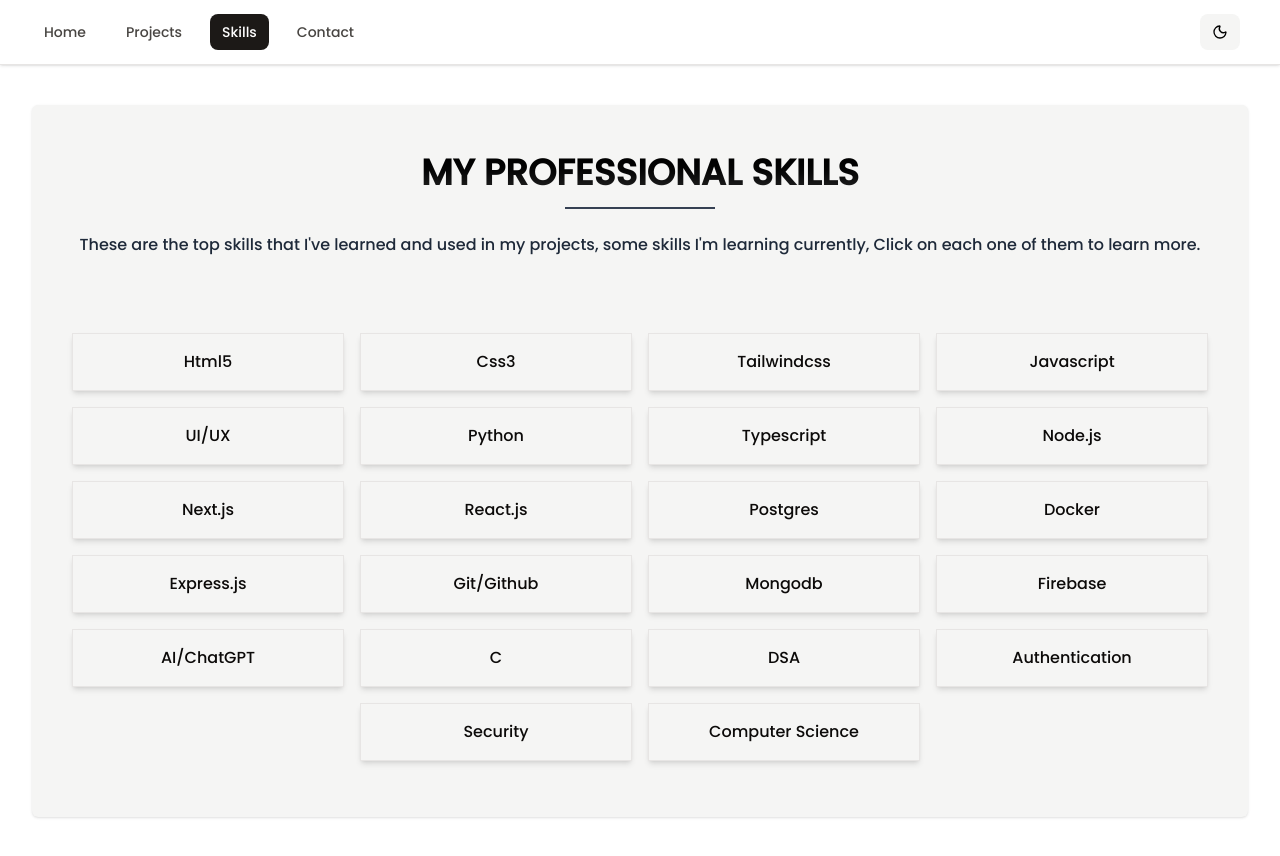
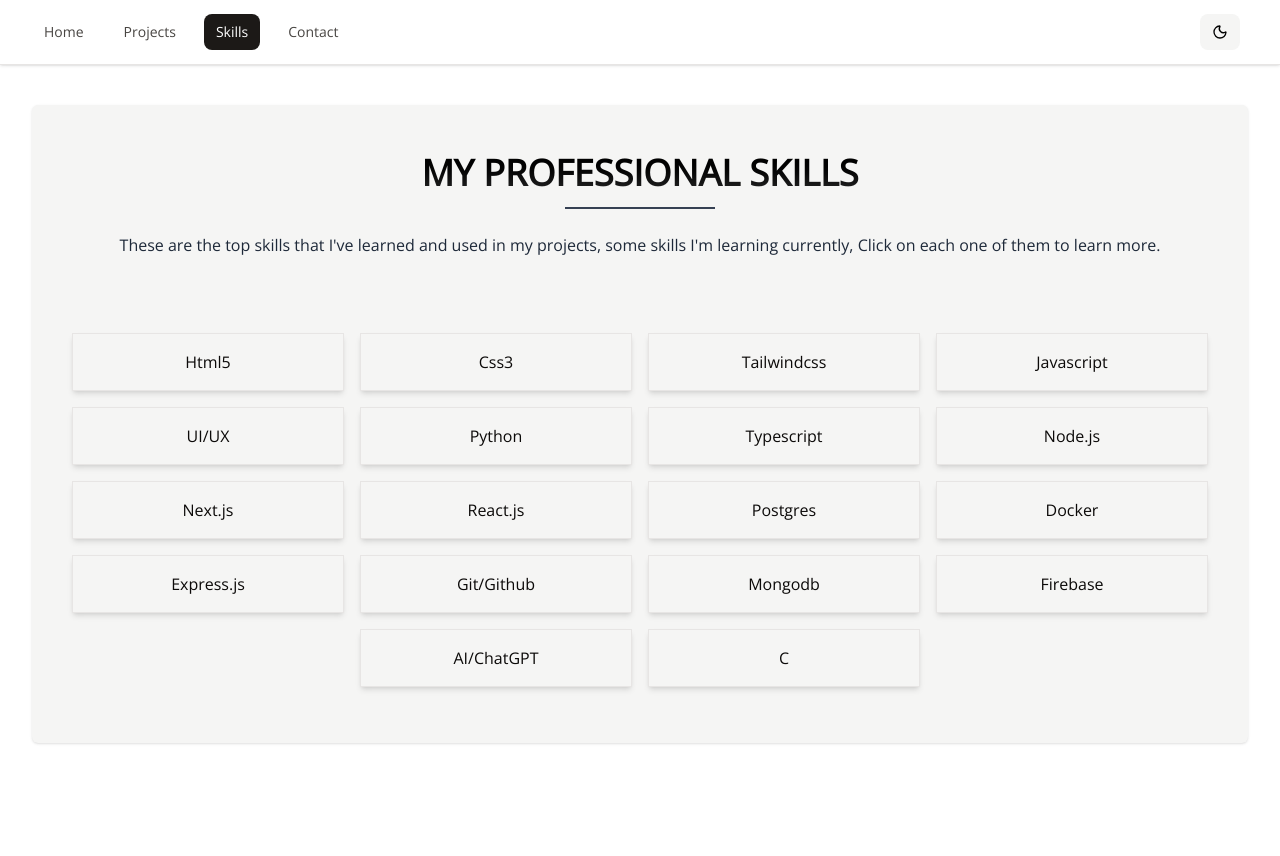
Before and after one commit to vishalkumar12323/next-portfolio, a Next.js app: page /skills in a window 1280 px wide. After the commit the page ends 800 px from the top, so only its background shows below. Built offline with nearby package versions, Linux system fonts and the light colour scheme.

Commit message:
update skill-section

```diff
--- a/src/app/layout.tsx
+++ b/src/app/layout.tsx
@@ -1,12 +1,12 @@
 import type { Metadata } from "next";
-import { Poppins } from "next/font/google";
+import { Open_Sans } from "next/font/google";
 import "./globals.css";
 import { ThemeProvider } from "@/context/theme-provider";
 import Navbar from "@/components/main/Navbar";
 
-const poppins = Poppins({
-  weight: "500",
-  variable: "--poppins",
+const open_sans = Open_Sans({
+  weight: "400",
+  variable: "--lato",
   subsets: ["latin"],
 });
 export const metadata: Metadata = {
@@ -25,7 +25,7 @@ export default function RootLayout({
   return (
     <html lang="en" suppressHydrationWarning>
       <body
-        className={`${poppins.variable} ${poppins.className} antialiased text-black dark:text-white flex flex-col min-h-screen`}
+        className={`${open_sans.variable} ${open_sans.className} antialiased text-black dark:text-white flex flex-col min-h-screen`}
       >
         <ThemeProvider
           attribute="class"
--- a/src/app/skills/page.tsx
+++ b/src/app/skills/page.tsx
@@ -1,10 +1,7 @@
 import { Card } from "@/components/ui/card";
-import Link from "next/link";
 import {
   Dialog,
-  DialogClose,
   DialogContent,
-  DialogDescription,
   DialogTitle,
   DialogTrigger,
 } from "@/components/ui/dialog";
@@ -13,90 +10,100 @@ const skills = [
   {
     id: "1",
     name: "Html5",
+    description: "Hyper Text Markup Language is used for adding markup",
   },
   {
     id: "2",
     name: "Css3",
+    description:
+      "When I first got to CSS years ago, I was constantly looking for different frameworks and libraries to use with it. But now, I create my own CSS frameworks/libraries to have the best performance and total control over everything without going through many headaches.I have a good knowledge of CSS3, SASS/LESS and designing responsive web pages.",
   },
   {
     id: "3",
     name: "Tailwindcss",
+    description: "",
   },
   {
     id: "4",
     name: "Javascript",
+    description:
+      "JavaScript is the language that I use the most for developing web applications and also for back-end development using Node.js. I've been using the language extensively for the past 6 years, and I have developed and used many different frameworks and libraries such as React.js (my go-to framework for front-end development for the past 5 years), Angular, Vue and many others.Mostly for production applications, I use TypeScript, which makes the job of working in teams way easier because of the type management system",
   },
   {
     id: "5",
     name: "UI/UX",
+    description:
+      "Designing user interfaces has always been a great passion of mine. I mostly design and plan the interfaces first with a good old pen and paper, and then complete the mockups with details using an application like Figma or Adobe XD, and finally implement them in code. I also have experience with Graphic Design, and I sometimes design my own icons, images and illustrations when needed.",
   },
   {
     id: "6",
     name: "Python",
+    description:
+      "I mostly use Python for Data Science, Machine learning, and Automation and Scripting. I love how simple the language is and how easy it is to automate stuff with it. I have also been teaching Python for first-time programmers, and I think it's a perfect choice for those who want to start learning programming.",
   },
   {
     id: "7",
     name: "Typescript",
+    description: "",
   },
   {
     id: "8",
     name: "Node.js",
+    description:
+      "Node.js has been my go-to technology for developing back-end applications for the past 6 years since I stopped using PHP. I love its speed and its incredible management of I/O and scalability. I also love how I can easily combine C/C++ with it whenever I hit a limitation.",
   },
   {
     id: "9",
     name: "Next.js",
+    description: "While for frontend and complex UI development React.js",
   },
   {
     id: "10",
     name: "React.js",
+    description:
+      "React.js is my first UI/UX design library that I learned, It allows developers to create complex UIs from small, isolated pieces of code called components.",
   },
   {
     id: "11",
     name: "Postgres",
+    description: "",
   },
   {
     id: "12",
     name: "Docker",
+    description: "",
   },
   {
     id: "13",
     name: "Express.js",
+    description: "",
   },
   {
     id: "14",
     name: "Git/Github",
+    description:
+      "Comparing changes, reverting to previous versions, branching and merging, and writing good commits are all things I use daily with Git. And also Github gives a remote storage for storing and accessing all projects that you working, without worrying about to lose your porjects/files.",
   },
   {
     id: "15",
     name: "Mongodb",
+    description:
+      "When I don't have complex data that are related to each other in many different ways, or I have data that doesn't have a defined structure, I go with MongoDB. Mostly, when I use MongoDB, I also end up using an SQL database along with it, but still, for quickly developing a project and adaptability, it could be a great choice.",
   },
   {
     id: "16",
     name: "Firebase",
+    description: "",
   },
   {
     id: "17",
     name: "AI/ChatGPT",
+    description: "",
   },
   {
     id: "18",
     name: "C",
-  },
-  {
-    id: "19",
-    name: "DSA",
-  },
-  {
-    id: "20",
-    name: "Authentication",
-  },
-  {
-    id: "21",
-    name: "Security",
-  },
-  {
-    id: "22",
-    name: "Computer Science",
+    description: "",
   },
 ];
 export default function ExperiencePage() {
@@ -118,14 +125,20 @@ export default function ExperiencePage() {
 
       <div className="mx-auto max-w-[110rem] mt-8 mb-8 text-center">
         {skills.map((s) => (
-          <Skill name={s.name} key={s.id} />
+          <Skill name={s.name} key={s.id} description={s.description} />
         ))}
       </div>
     </Card>
   );
 }
 
-const Skill = ({ name }: { name: string }) => {
+const Skill = ({
+  name,
+  description,
+}: {
+  name: string;
+  description: string;
+}) => {
   return (
     <Dialog>
       <span className="inline-block w-[17rem] py-4 px-3 m-2 shadow-md border hover:shadow-lg dark:bg-accent cursor-pointer">
@@ -133,11 +146,8 @@ const Skill = ({ name }: { name: string }) => {
           {name}
         </DialogTrigger>
         <DialogContent className="bg-accent rounded-sm">
-          <DialogTitle></DialogTitle>
-          Lorem ipsum dolor sit amet consectetur adipisicing elit. Eaque a
-          provident nostrum commodi cum! Esse quibusdam ipsam sapiente
-          repellendus consequatur fuga, voluptates id. Architecto, voluptate
-          porro. Cupiditate inventore nemo corporis.
+          <DialogTitle className="font-normal text-xl">{name}</DialogTitle>
+          <p className="text-[15px]">{description}</p>
         </DialogContent>
       </span>
     </Dialog>
```
